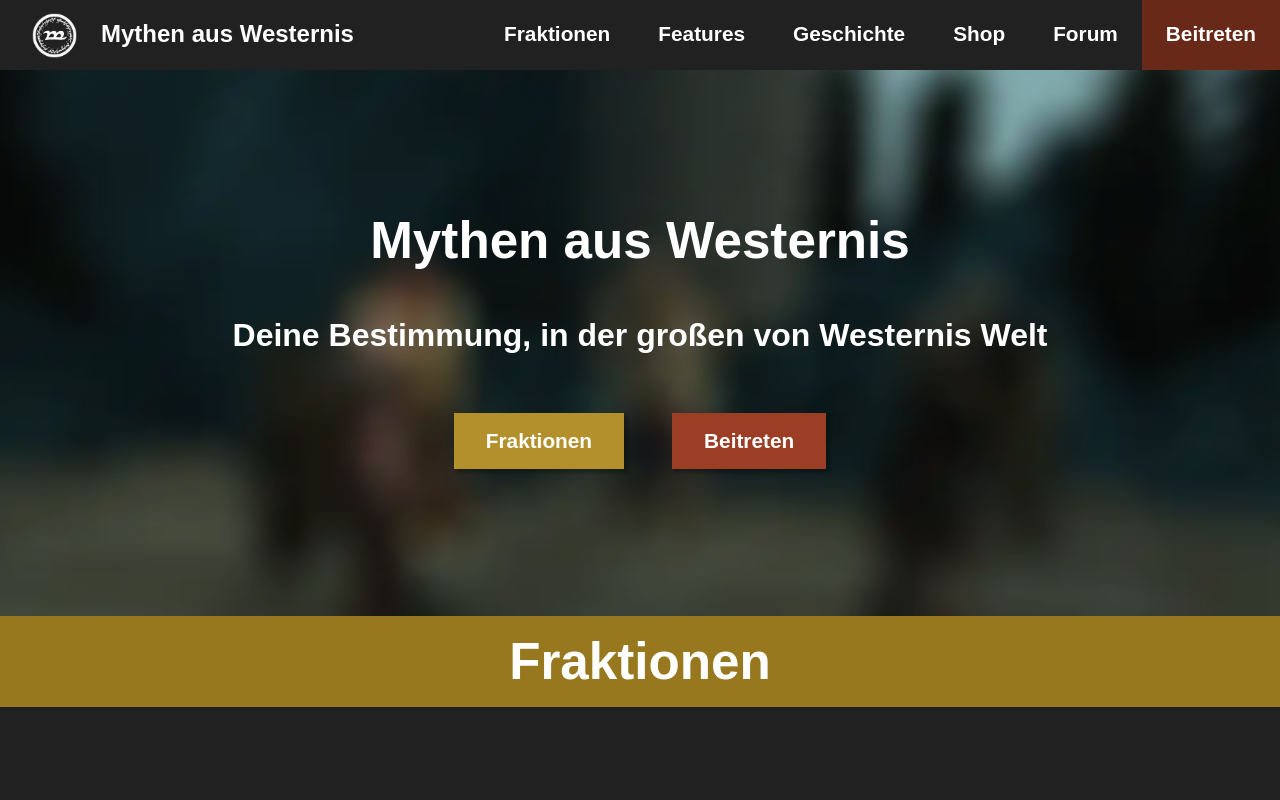
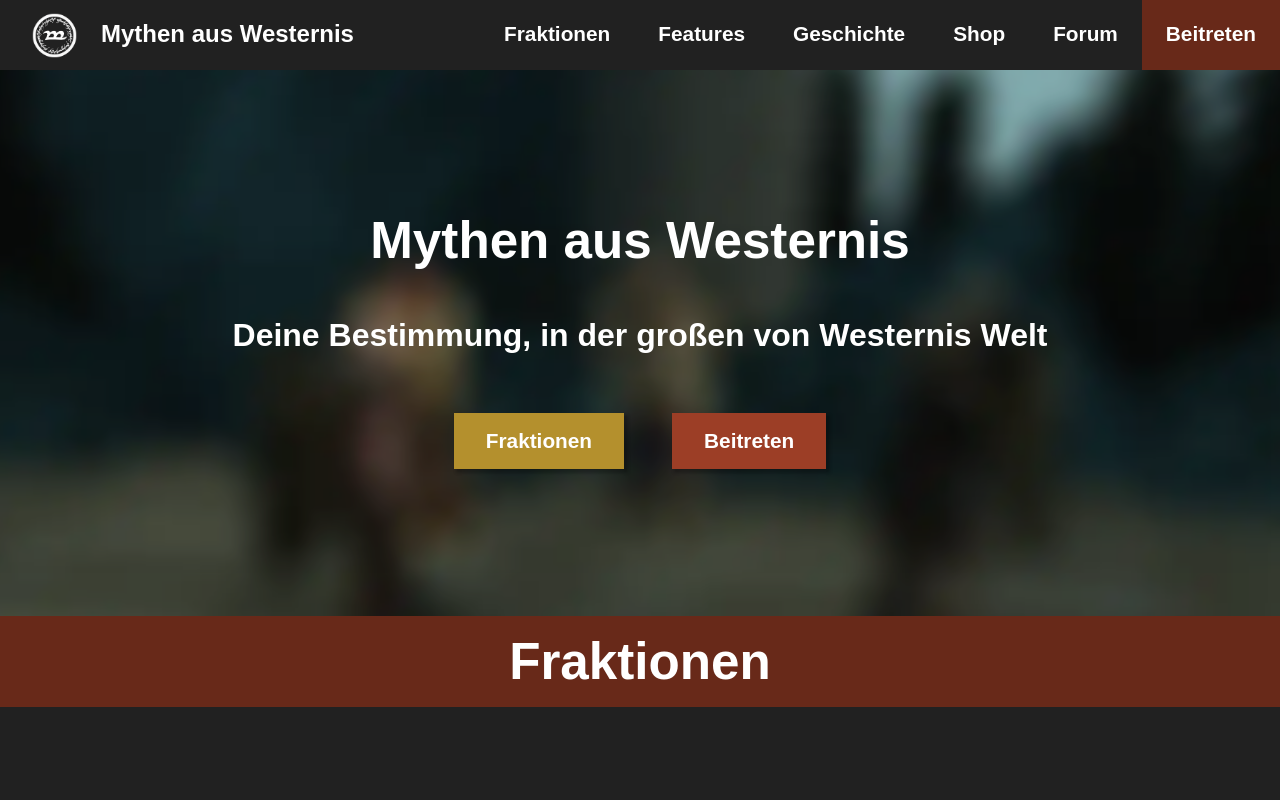
Before and after one commit to DannyINF/maw-rp-de, a Next.js app: page / in a window 1280 px wide. Shown: the top 800 px of the page. Built offline with nearby package versions, Linux system fonts and the light colour scheme.

Commit message:
feat(factions) design improvements

```diff
--- a/src/components/factions/factions.module.scss
+++ b/src/components/factions/factions.module.scss
@@ -10,7 +10,7 @@
 		font-size: var(--font-size-headline);
 		text-align: center;
 		margin-bottom: calc(var(--spacing-xlarge) * 2);
-		background-color: var(--accent-color-primary);
+		background-color: var(--accent-color-secondary);
 		margin-top: 0;
 		padding: var(--spacing-medium) 0;
 
```
